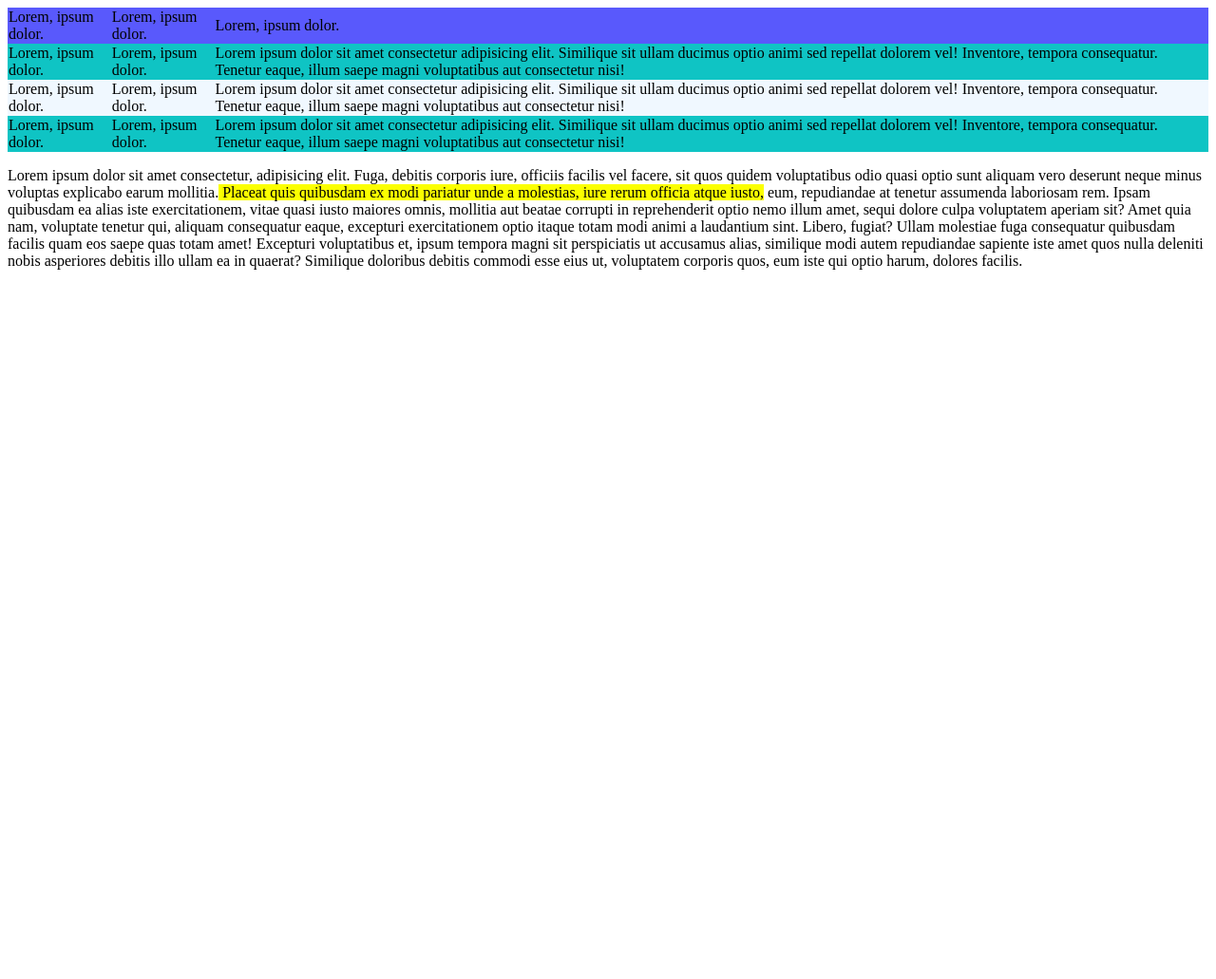
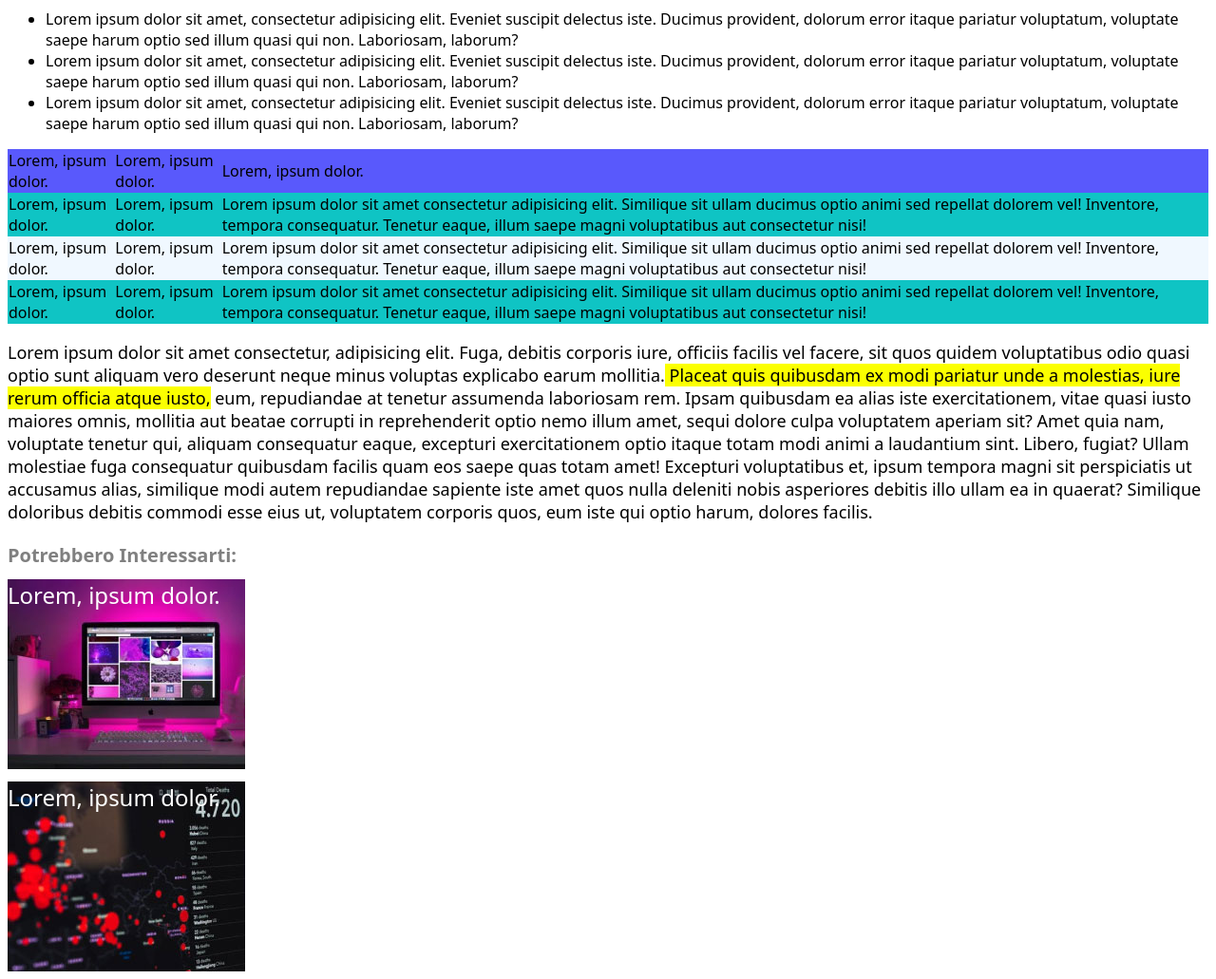
Before and after one commit to AlessandroPuglisi21/html-css-booleaner, a plain HTML site: page index.html in a window 1280 px wide. Shown: the part 1020-2051 px from the top of the page at 95% size. Before the commit the page ends 1320 px from the top, so only its background shows below. Drawn offline with Linux system fonts and the light colour scheme; files whose address does not match are found by name.

Commit message:
added footer

```diff
--- a/css/app.css
+++ b/css/app.css
@@ -1,4 +1,6 @@
-
+body{
+    font-family:system-ui, -apple-system, BlinkMacSystemFont, 'Segoe UI', Roboto, Oxygen, Ubuntu, Cantarell, 'Open Sans', 'Helvetica Neue', sans-serif
+}
 nav{
     background-color: cornflowerblue;
     background-image: url(./img/pattern.png);
@@ -19,6 +21,7 @@ nav{
     margin-bottom: 0%;
     color: grey;
     font-size: 18px;
+    font-weight: bold;
 }
 .booleaner{
     color: rgb(9, 128, 240);
@@ -44,3 +47,27 @@ tbody{
 table{
     border-collapse: collapse;
 }
+.pc{
+    background-image:url('./img/monitor.jpg');
+    height: 200px;
+    width: 250px;
+    color: white;
+    font-size: 24px;
+    margin-bottom: 1%;
+}
+.grafico{
+    background-image:url('./img/graph.jpg');
+    height: 200px;
+    width: 250px;
+    color: white;
+    font-size: 24px;
+}
+p{
+    font-size: 18px;
+}
+.more{
+    margin-bottom: 1%;
+    color: grey;
+    font-size:20px;
+    font-weight: bold;
+}
--- a/index.html
+++ b/index.html
@@ -66,16 +66,14 @@
     <!-- Paragrafo -->
     <article>
         <p>Lorem ipsum dolor sit amet consectetur, adipisicing elit. Fuga, debitis corporis iure, officiis facilis vel facere, sit quos quidem voluptatibus odio quasi optio sunt aliquam vero deserunt neque minus voluptas explicabo earum mollitia.<span id="underline"> Placeat quis quibusdam ex modi pariatur unde a molestias, iure rerum officia atque iusto,</span> eum, repudiandae at tenetur assumenda laboriosam rem. Ipsam quibusdam ea alias iste exercitationem, vitae quasi iusto maiores omnis, mollitia aut beatae corrupti in reprehenderit optio nemo illum amet, sequi dolore culpa voluptatem aperiam sit? Amet quia nam, voluptate tenetur qui, aliquam consequatur eaque, excepturi exercitationem optio itaque totam modi animi a laudantium sint. Libero, fugiat? Ullam molestiae fuga consequatur quibusdam facilis quam eos saepe quas totam amet! Excepturi voluptatibus et, ipsum tempora magni sit perspiciatis ut accusamus alias, similique modi autem repudiandae sapiente iste amet quos nulla deleniti nobis asperiores debitis illo ullam ea in quaerat? Similique doloribus debitis commodi esse eius ut, voluptatem corporis quos, eum iste qui optio harum, dolores facilis. </p>
-
     </article>
 
     <!-- Articoli correlati -->
     <footer>
+        <p class="more">Potrebbero Interessarti:</p>
+        <div class="pc">Lorem, ipsum dolor.</div>
+        <div class="grafico">Lorem, ipsum dolor.</div>
 
     </footer>
-
-
-
-
 </body>
 </html>
```
